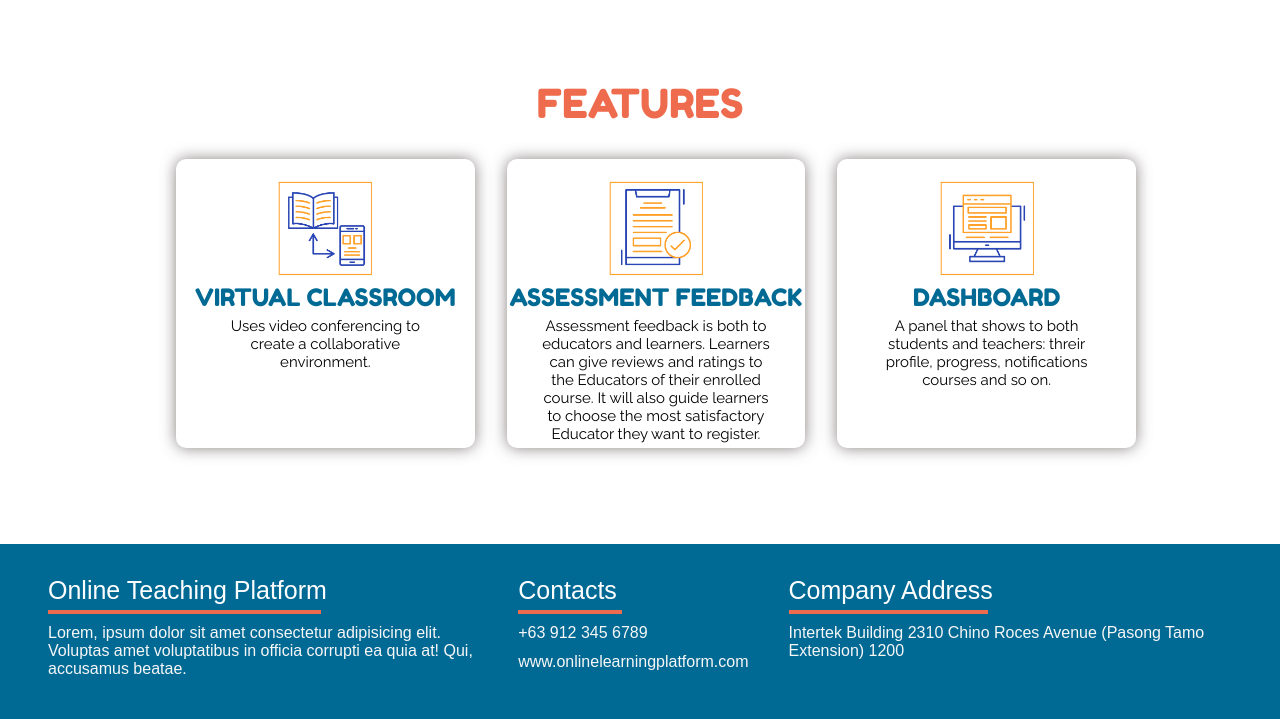
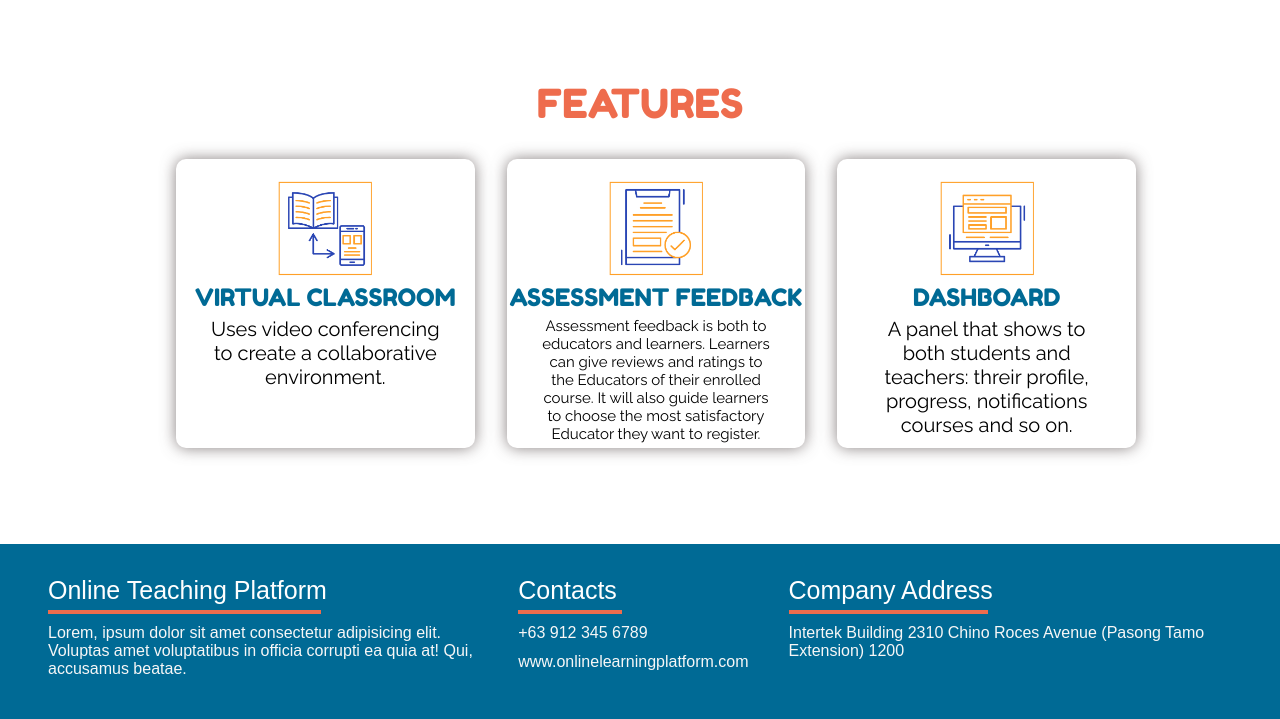
Before and after one commit to aiuaaiee/Online-Teaching-Platform-Frontend, a PHP site: page /homepage.html in a window 1280 px wide. Shown: the part 3536-4255 px from the top of the page. Run offline with PHP 8.4, Linux system fonts and the light colour scheme; some libraries are stand-ins or nearby versions.

Commit message:
Update homepage.html

```diff
--- a/Homepage/homepage.html
+++ b/Homepage/homepage.html
@@ -240,7 +240,9 @@ setInterval(function(){
         <div class="box">
             <img src="images/22.png" alt="">
             <h3>VIRTUAL CLASSROOM</h3>
+            <div class="virtual">
             <p>Uses video conferencing to create a collaborative environment.</p>
+        </div>
         </div>
 
         <div class="box">
@@ -254,8 +256,10 @@ setInterval(function(){
         <div class="box">
             <img src="images/19.png" alt="">
             <h3>DASHBOARD</h3>
+            <div class="dashboard">
             <p>A panel that shows to both students and teachers: threir profile, progress, notifications
              courses and so on.</p>
+            </div>
         </div>
     </div>
 </section>
--- a/Homepage/style.css
+++ b/Homepage/style.css
@@ -395,7 +395,10 @@ body{
   margin: 0 20px;
 }
 
-
+.virtual p,
+.dashboard p{
+  font-size: 20px;
+}
 
 /* Footer section */
 .footer{
```
